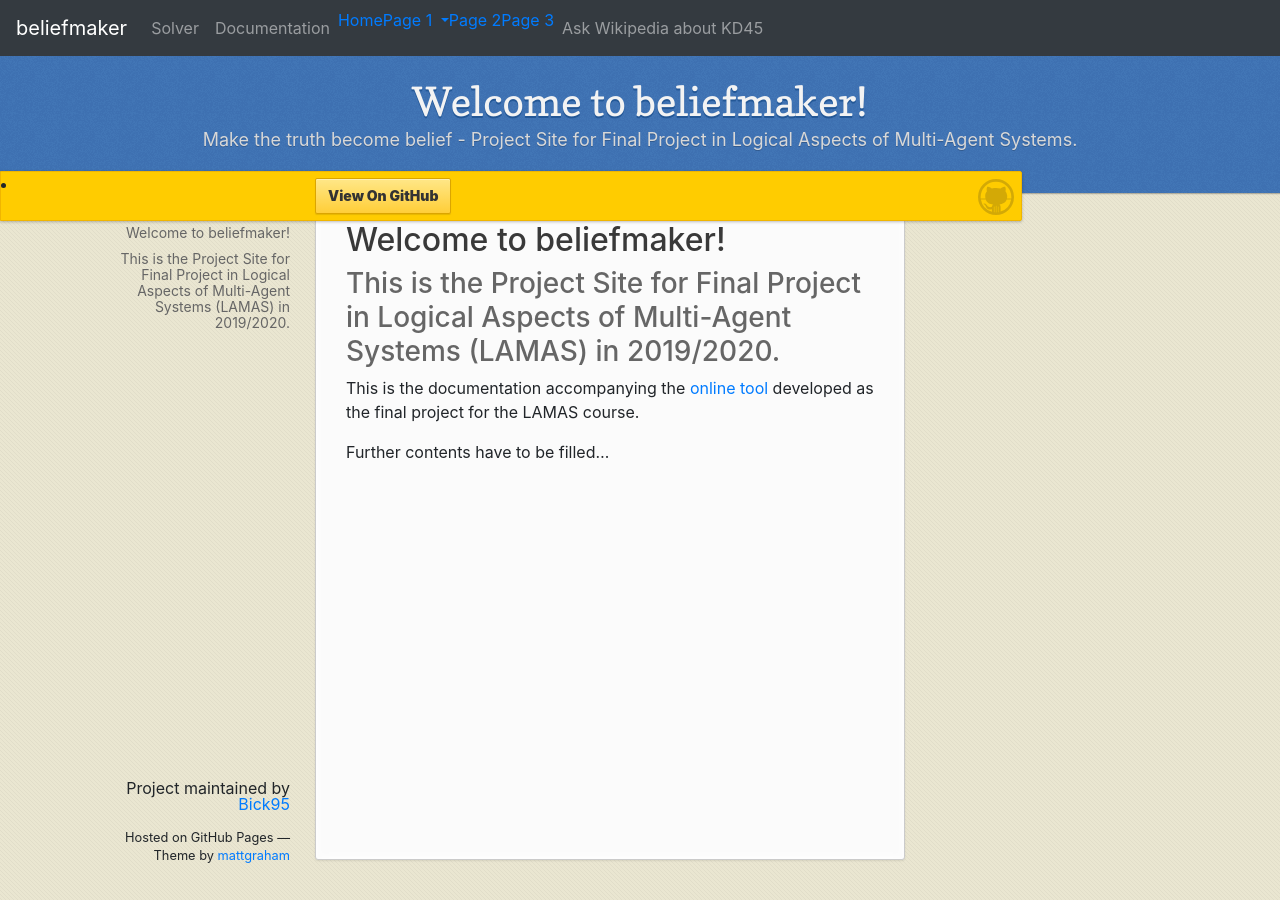
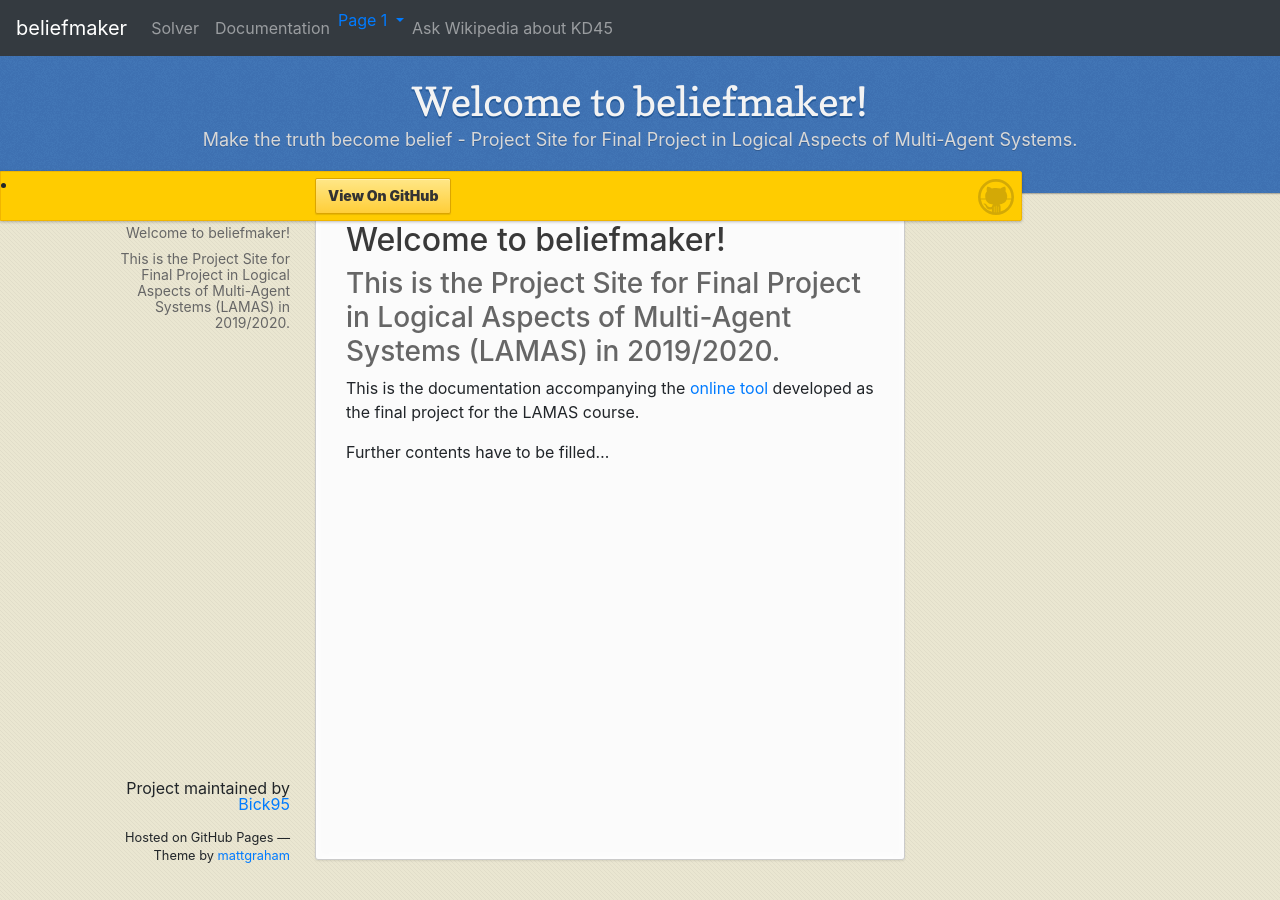
Before and after one commit to Bick95/beliefmaker, a Jekyll site: the page built from index.md, in a window 1280 px wide. Built offline with Jekyll 4.4.1, drawn with Linux system fonts in a browser that asks for light colours.

Commit message:
New attempt dropdown

```diff
--- a/_layouts/default.html
+++ b/_layouts/default.html
@@ -37,9 +37,7 @@
                 </li>
 
                 <!-- Dropdown -->
-                <ul class="nav navbar-nav">
-                  <li class="active"><a href="#">Home</a></li>
-                  <li class="dropdown">
+                <li class="dropdown">
                     <a class="dropdown-toggle" data-toggle="dropdown" href="#">Page 1
                     <span class="caret"></span></a>
                     <ul class="dropdown-menu">
@@ -48,9 +46,6 @@
                       <li><a href="#">Page 1-3</a></li>
                     </ul>
                   </li>
-                  <li><a href="#">Page 2</a></li>
-                  <li><a href="#">Page 3</a></li>
-                </ul>
 
 
                 <li class="nav-item">
```
